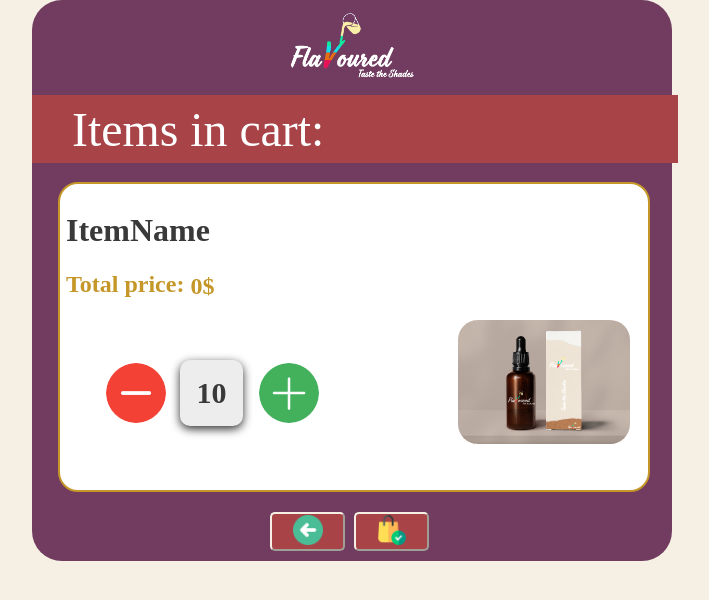
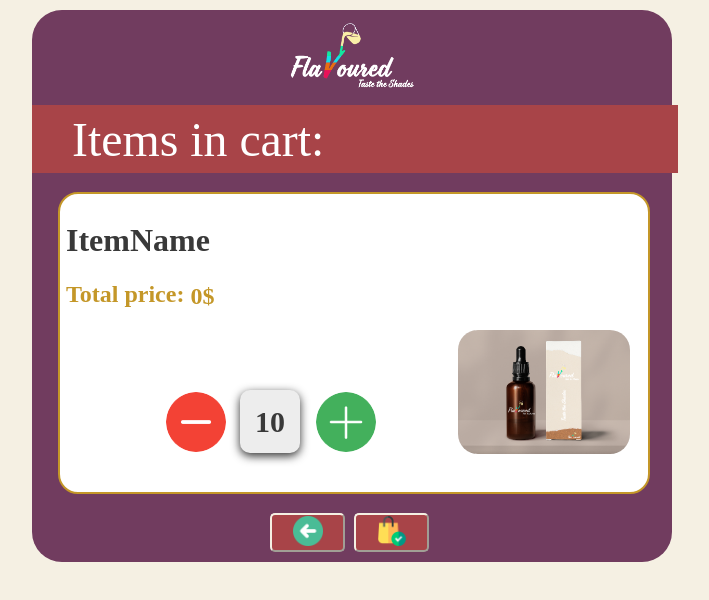
Before and after one commit to Web-Development-Project-CSc/Flavoured, a plain HTML site: page HTML/cart.html in a window 1280 px wide. Shown: the whole page, without its empty margins (288-997 px from the left). Drawn offline with Linux system fonts and the light colour scheme.

Commit message:
cart_moufid

```diff
--- a/HTML/CSS/cartSkin_0.css
+++ b/HTML/CSS/cartSkin_0.css
@@ -14,8 +14,10 @@ body {
 }
 
 form {
+    margin-top: 10px;
     background-color: #713c5f;
-    margin: auto;
+    margin-left: auto;
+    margin-right: auto;
     width: 50%;
     border-radius: 30px;
 }
@@ -52,7 +54,7 @@ h2 {
     margin: 3%;
     margin-left: 4%;
     border-radius: 20px;
-    padding-bottom: 10%;
+    padding-bottom: 6%;
     border-color: #A84448;
     border: solid;
     border-width: 2px;
@@ -82,8 +84,8 @@ h1 {
 }
 
 .quantity {
-    margin-top: 60px;
-    margin-left: 40px;
+    margin-top: 80px;
+    margin-left: 100px;
 }
 
 #num {
```
